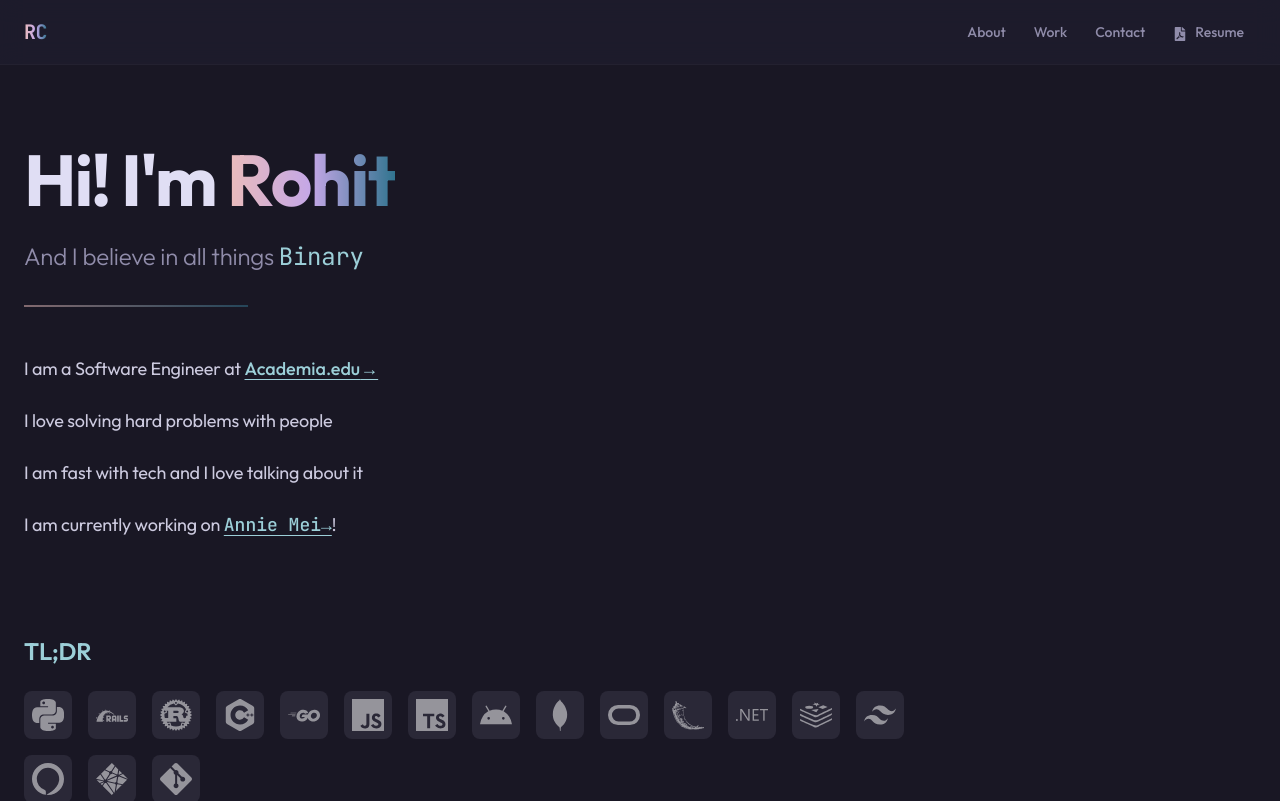
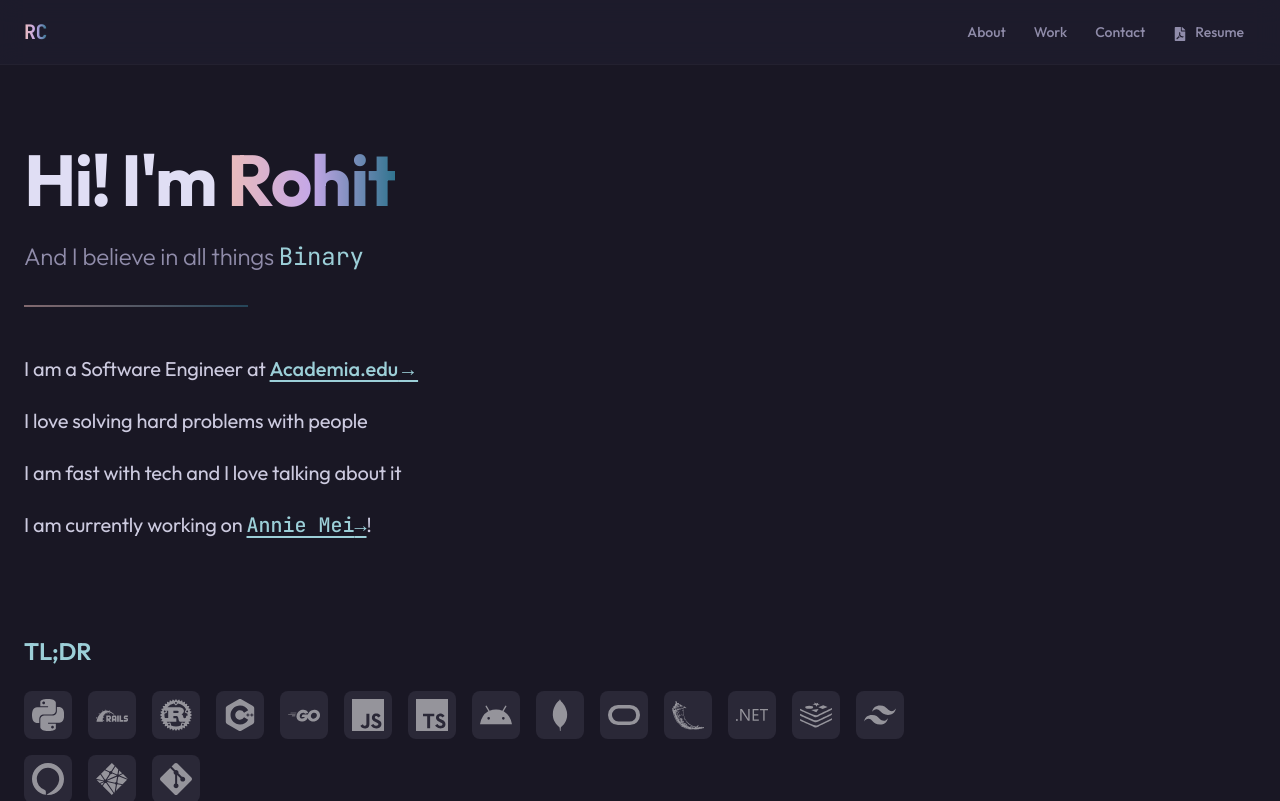
Before and after one commit to InfernapeXavier/InfernapeXavier.github.io, a Next.js app: page / in a window 1280 px wide. Shown: the top 801 px of the page. Built offline with nearby package versions, Linux system fonts and the light colour scheme.

Commit message:
style(about): increase font size for about section text
Update text size from text-lg to text-xl for better readability

```diff
--- a/src/app/page.tsx
+++ b/src/app/page.tsx
@@ -58,7 +58,7 @@ export default function Home() {
             <div className="h-0.5 w-1/4 bg-gradient-to-r from-rose-pine-rose to-rose-pine-pine mb-12 opacity-50" />
 
             <div className="prose prose-invert space-y-6 animate-fade-in">
-              <p className="text-lg text-rose-pine-text/90">
+              <p className="text-xl text-rose-pine-text/90">
                 I am a Software Engineer at{" "}
                 <a
                   href="https://www.academia.edu"
@@ -70,13 +70,13 @@ export default function Home() {
                   </span>
                 </a>
               </p>
-              <p className="text-lg text-rose-pine-text/90">
+              <p className="text-xl text-rose-pine-text/90">
                 I love solving hard problems with people
               </p>
-              <p className="text-lg text-rose-pine-text/90">
+              <p className="text-xl text-rose-pine-text/90">
                 I am fast with tech and I love talking about it
               </p>
-              <p className="text-lg text-rose-pine-text/90">
+              <p className="text-xl text-rose-pine-text/90">
                 I am currently working on{" "}
                 <a
                   href="https://github.com/annie-mei"
```
